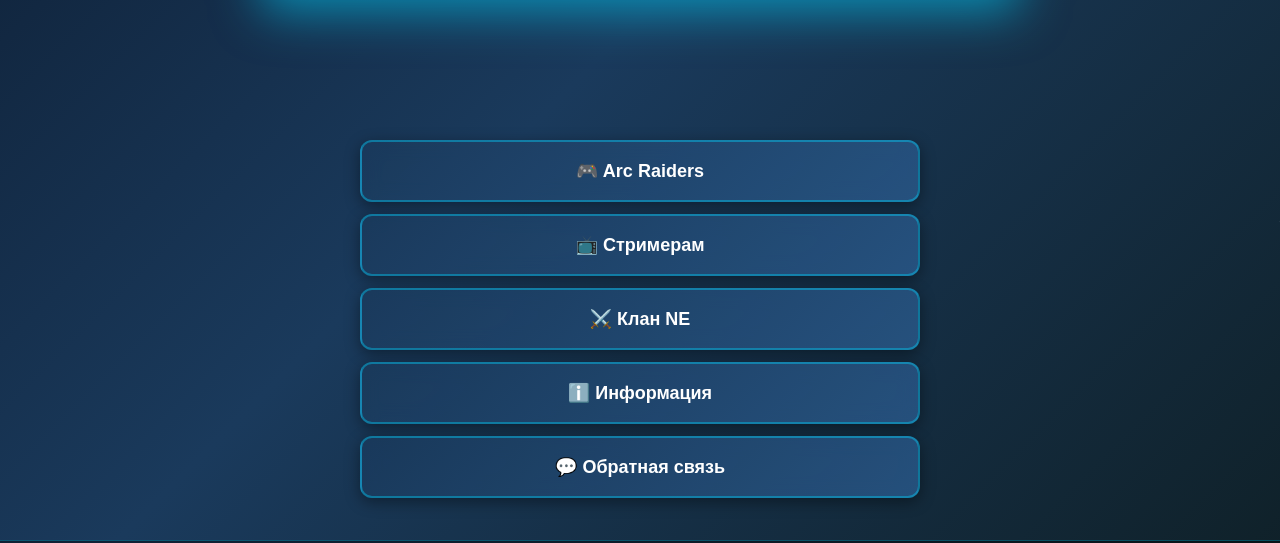
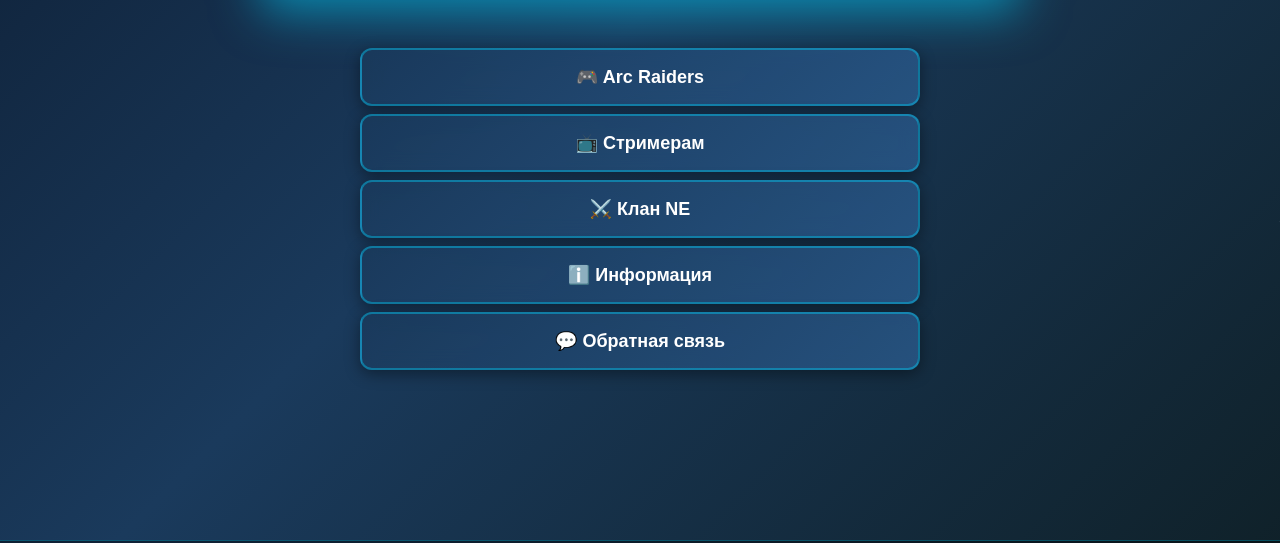
Before and after one commit to Silovik77/bot_web, a plain HTML site: page index.html in a window 1280 px wide. Shown: the part 568-1111 px from the top of the page. Drawn offline with Linux system fonts and the light colour scheme.

Commit message:
Update style.css

```diff
--- a/style.css
+++ b/style.css
@@ -99,16 +99,18 @@ h3 {
 }
 
 /* Кнопки главного меню */
+/* Кнопки главного меню - убираем лишние отступы */
 .main-menu {
-  margin-top: auto;
-  padding-top: 30px;
+  margin-top: 0;
+  padding-top: 0;
+  width: 100%;
 }
 
 .menu-btn {
   display: block;
   width: 100%;
-  padding: 18px;
-  margin: 12px 0;
+  padding: 16px;
+  margin: 8px 0;
   font-size: 18px;
   font-weight: 600;
   color: white;
@@ -136,6 +138,12 @@ h3 {
 
 .menu-btn:hover::before {
   left: 100%;
+}
+
+.menu-btn:hover {
+  transform: translateY(-2px);
+  border-color: #00d4ff;
+  box-shadow: 0 6px 20px rgba(0, 212, 255, 0.5);
 }
 
 .menu-btn:hover {
```
